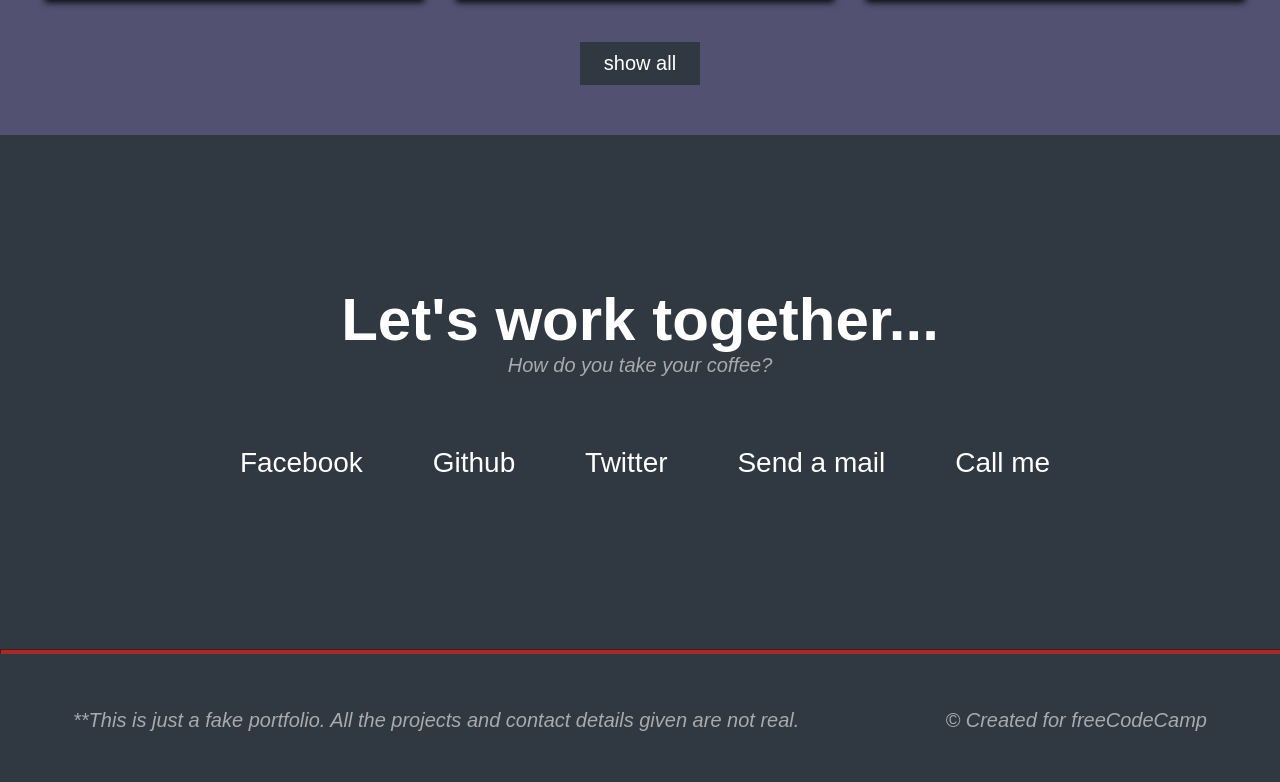
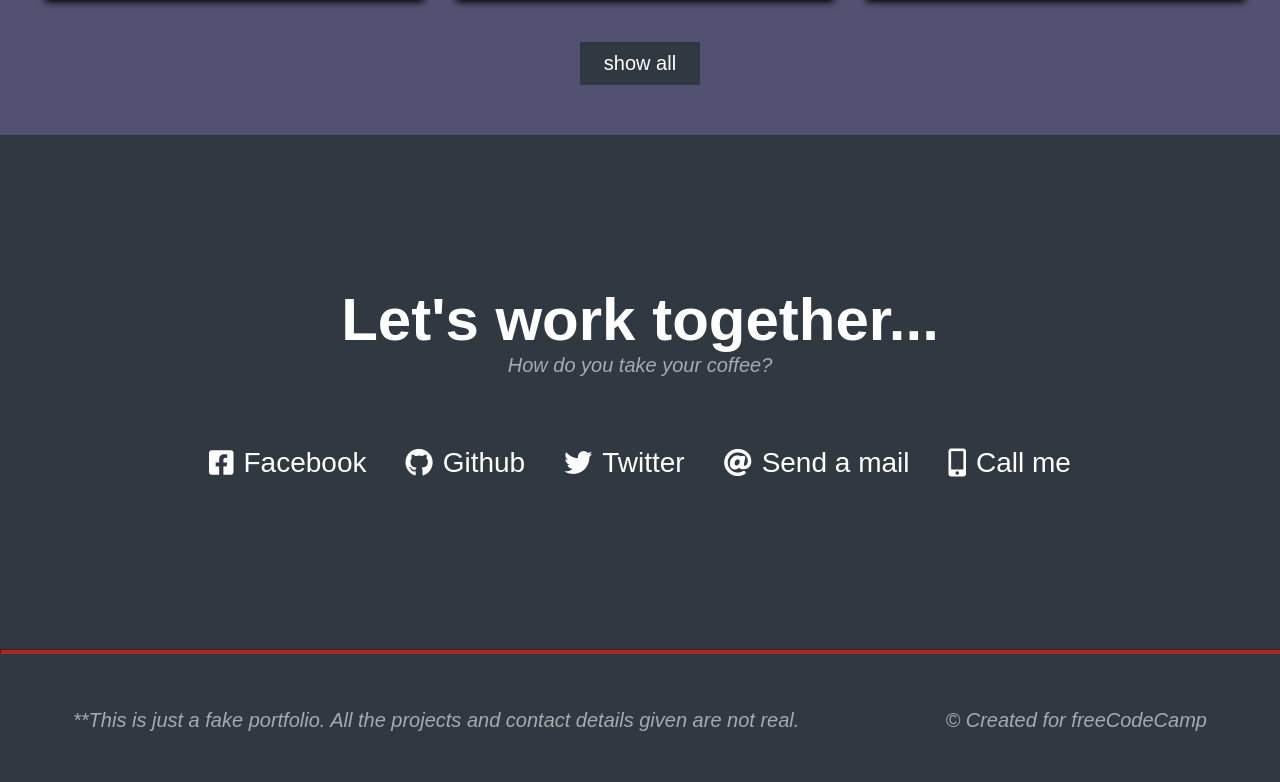
Before and after one commit to Abourache/personal-portfolio-webpage, a plain HTML site: page index.html in a window 1280 px wide. Shown: the part 1899-2681 px from the top of the page. Drawn offline with Linux system fonts and the light colour scheme; files that its build step writes are made by us from their sources; the site is published under a folder, as on GitHub Pages, so addresses that start at the root find nothing.

Commit message:
fix html file

```diff
--- a/index.html
+++ b/index.html
@@ -3,8 +3,8 @@
     <head>
         <meta charset="UTF-8">
         <meta name="viewport" content="width=device-width, initial-scale=1.0"> <!-- displays site properly based on user's device -->
-        <link rel="stylesheet" href="css/style.css">
-        <link rel="stylesheet" href="/mile-stone-one/css/all.min.css">
+        <link rel="stylesheet" href="docs/style.css">
+        <link rel="stylesheet" href="docs/all.min.css">
         <!-- <link rel="preconnect" href="https://fonts.googleapis.com">
         <link rel="preconnect" href="https://fonts.gstatic.com" crossorigin>
         <link href="https://fonts.googleapis.com/css2?family=Poppins:wght@400;500;600;700&display=swap" rel="stylesheet">  -->
```
Also changed, not shown: docs/all.min.css (renamed from CSS/all.min.css), docs/style.css (renamed from CSS/style.css).
